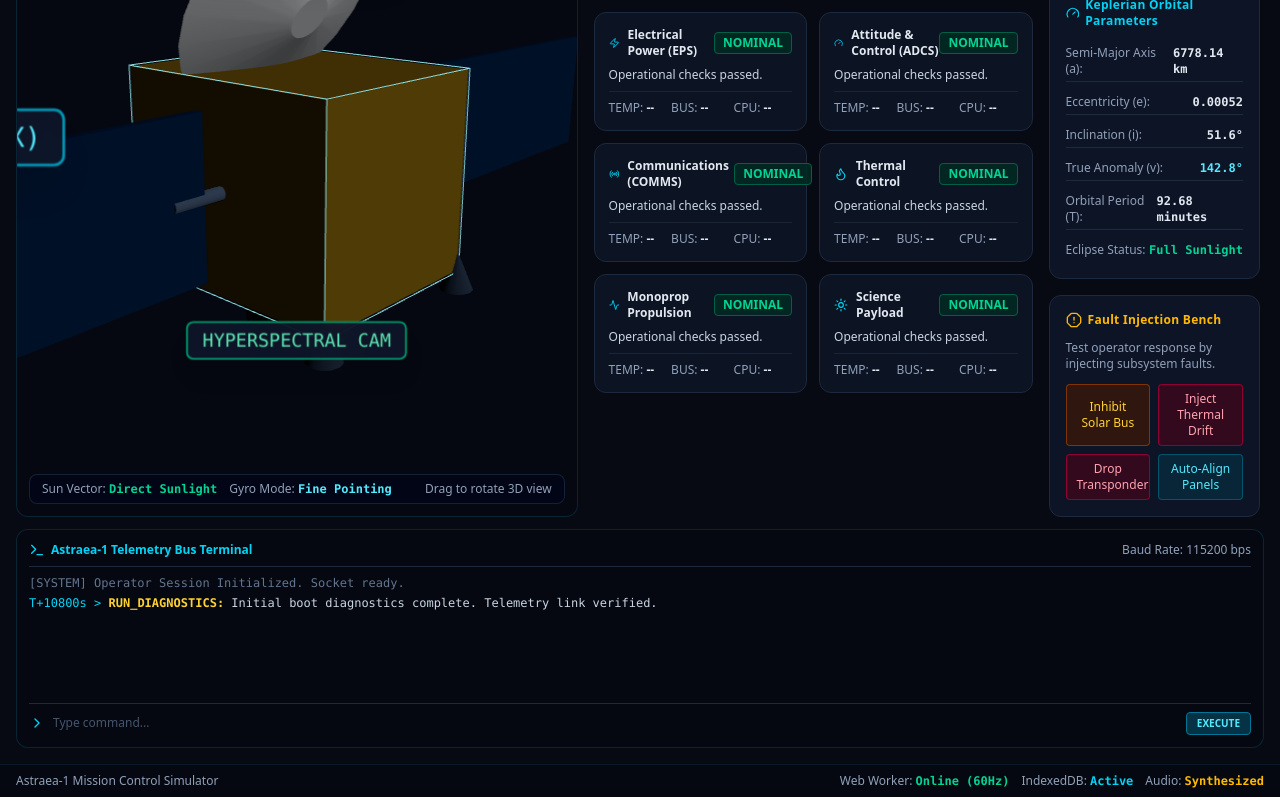
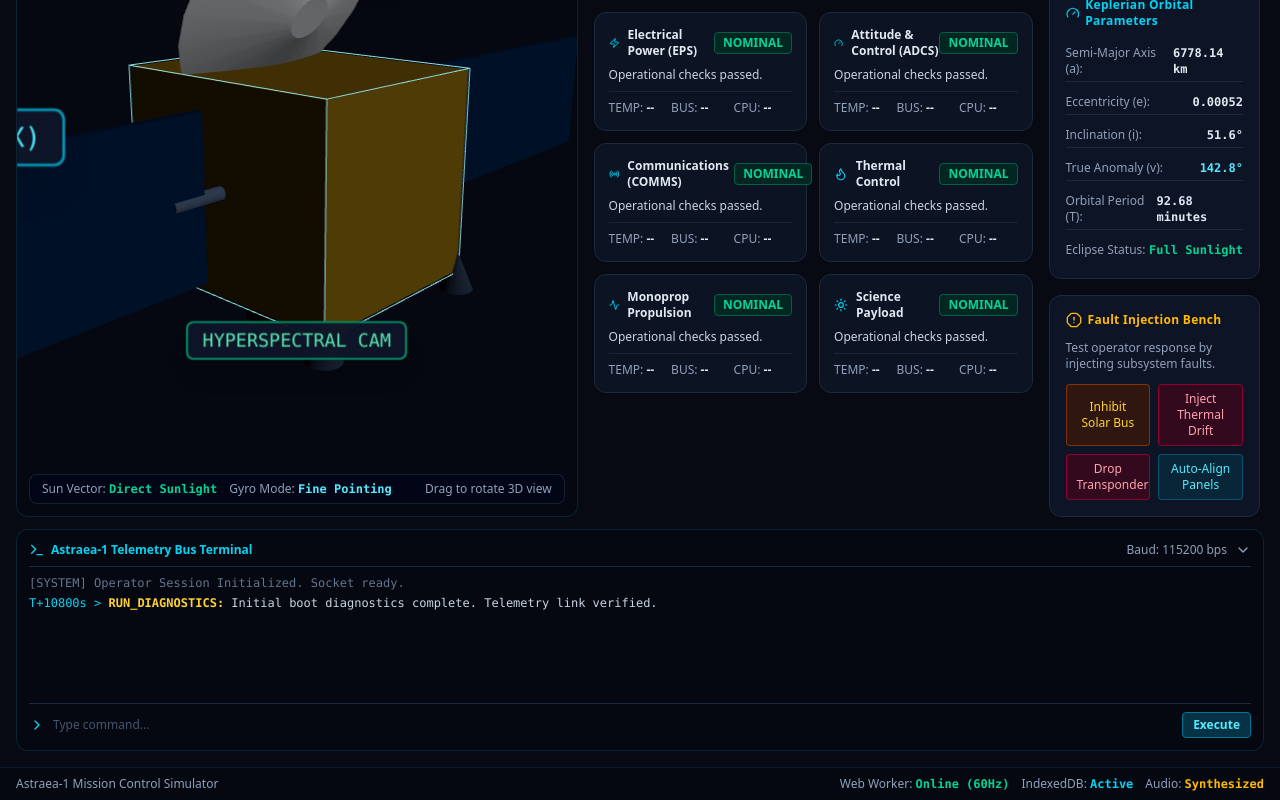
Before and after one commit to Amitk003/space-mission-control, a React (Vite) app: page / in a window 1280 px wide. Shown: the part 340-1140 px from the top of the page. Built offline with nearby package versions, Linux system fonts and the light colour scheme.

Commit message:
fix: responsive fixes - collapsible console, 3D viewport height, remove window.innerWidth from render

```diff
--- a/src/components/ResizableLayout.tsx
+++ b/src/components/ResizableLayout.tsx
@@ -59,9 +59,9 @@ export const ResizableLayout: React.FC = () => {
           <div
             className={`w-full ${
               activeModule === '3D_LAB' ? 'lg:w-full' : 'lg:w-[45%]'
-            } transition-all duration-300 flex flex-col h-[400px] lg:h-auto min-h-[380px]`}
+            } transition-all duration-300 flex flex-col min-h-[50vh] lg:min-h-0`}
             style={
-              activeModule !== '3D_LAB' && show3dInTab && window.innerWidth > 1024
+              activeModule !== '3D_LAB' && show3dInTab
                 ? { width: `${splitRatio}%` }
                 : undefined
             }
--- a/src/components/modules/CommandConsole.tsx
+++ b/src/components/modules/CommandConsole.tsx
@@ -1,9 +1,10 @@
 import React, { useRef, useState } from 'react';
-import { ChevronRight, Terminal } from 'lucide-react';
+import { ChevronDown, ChevronRight, ChevronUp, Terminal } from 'lucide-react';
 import { useMissionStore } from '../../store/useMissionStore';
 
 export const CommandConsole: React.FC = () => {
   const [inputVal, setInputVal] = useState('');
+  const [isCollapsed, setIsCollapsed] = useState(false);
   const debounceRef = useRef<number>(0);
   const { commandLogs, executeCommand, clearFaults } = useMissionStore();
 
@@ -44,9 +45,20 @@ export const CommandConsole: React.FC = () => {
           <Terminal className="w-4 h-4" />
           <span>Astraea-1 Telemetry Bus Terminal</span>
         </div>
-        <span className="text-xs">Baud Rate: 115200 bps</span>
+        <div className="flex items-center gap-2">
+          <span className="text-xs">Baud: 115200 bps</span>
+          <button
+            onClick={() => setIsCollapsed(!isCollapsed)}
+            aria-label={isCollapsed ? 'Expand terminal' : 'Collapse terminal'}
+            className="text-slate-400 hover:text-slate-200 cursor-pointer"
+          >
+            {isCollapsed ? <ChevronUp className="w-4 h-4" /> : <ChevronDown className="w-4 h-4" />}
+          </button>
+        </div>
       </div>
 
+      {!isCollapsed && (
+        <>
           <div className="h-[120px] overflow-y-auto space-y-1 text-xs pr-1 font-mono" aria-live="polite" aria-atomic="false">
             <p className="text-slate-500">[SYSTEM] Operator Session Initialized. Socket ready.</p>
             {commandLogs.map((log) => (
@@ -58,7 +70,7 @@ export const CommandConsole: React.FC = () => {
           </div>
 
           <form onSubmit={handleSend} className="flex items-center gap-2 pt-2 border-t border-slate-800">
-        <ChevronRight className="w-4 h-4 text-cyan-400" />
+            <ChevronRight className="w-4 h-4 text-cyan-400 shrink-0" />
             <label htmlFor="command-input" className="sr-only">Command input</label>
             <input
               id="command-input"
@@ -66,15 +78,17 @@ export const CommandConsole: React.FC = () => {
               value={inputVal}
               onChange={(e) => setInputVal(e.target.value)}
               placeholder="Type command..."
-          className="flex-1 bg-transparent text-cyan-200 placeholder-slate-600 focus:outline-none text-xs"
+              className="flex-1 bg-transparent text-cyan-200 placeholder-slate-600 focus:outline-none text-xs min-w-0"
             />
             <button
               type="submit"
-          className="px-2.5 py-1 rounded bg-cyan-950 border border-cyan-700 text-cyan-300 text-[10px] font-bold hover:bg-cyan-900 cursor-pointer"
+              className="px-2.5 py-1 rounded bg-cyan-950 border border-cyan-700 text-cyan-300 text-xs font-bold hover:bg-cyan-900 cursor-pointer shrink-0"
             >
-          EXECUTE
+              Execute
             </button>
           </form>
+        </>
+      )}
     </div>
   );
 };
```
Lines whose indentation alone changed are shown as unchanged.
